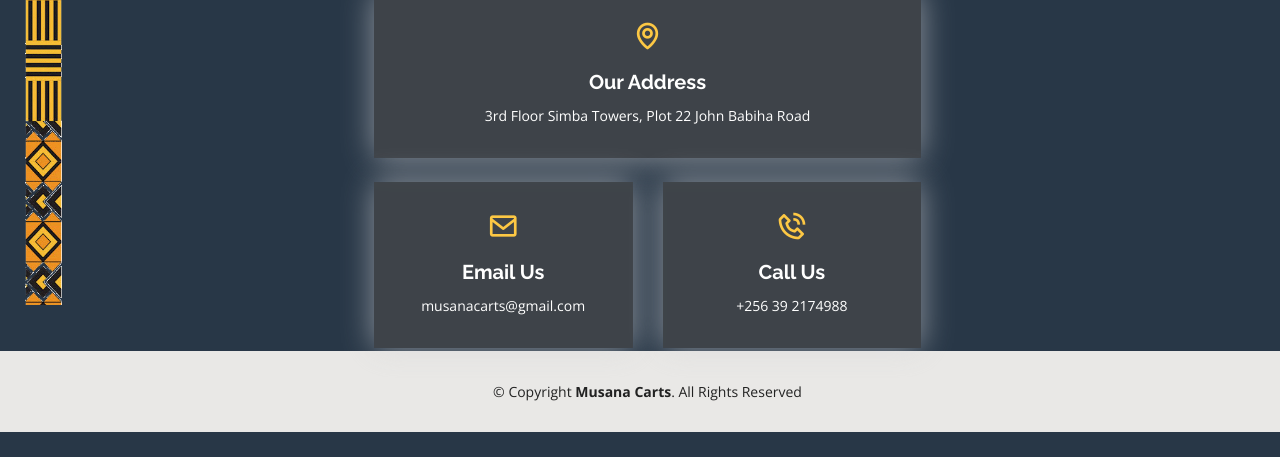
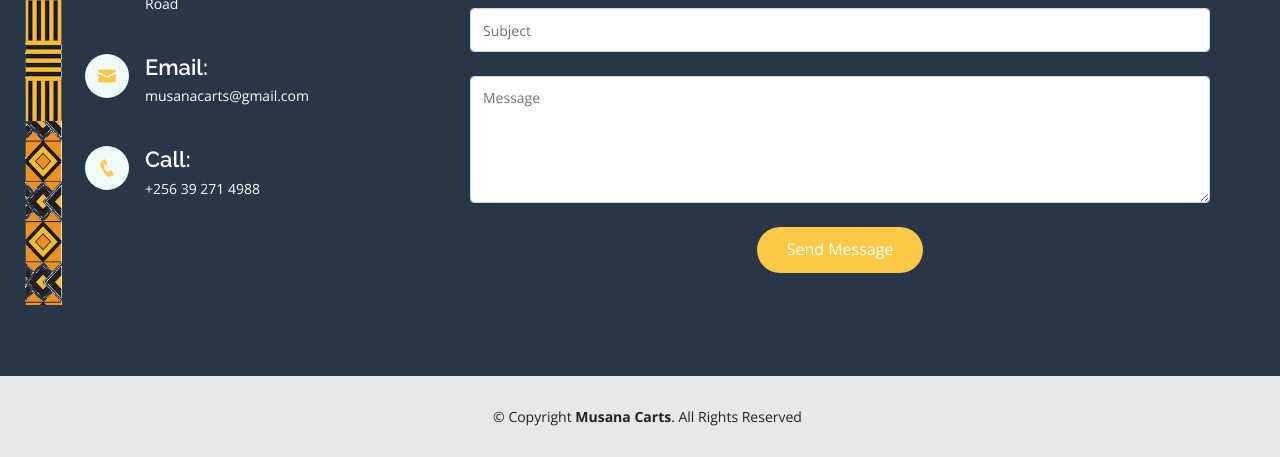
Before and after one commit to CalvinMagezi/musanacarts, a plain HTML site: page contact.html in a window 1280 px wide. Shown: the part 545-1002 px from the top of the page. Before the commit the page ends 977 px from the top, so only its background shows below. Drawn offline with nearby package versions, Linux system fonts and the light colour scheme.

Commit message:
Added back the contact form
Added back the contact form and removed the footer from the landing page

```diff
--- a/assets/css/style.css
+++ b/assets/css/style.css
@@ -1483,39 +1483,56 @@ section {
   border-radius: 50px;
   transition: 0.5s;
 }
-.contact .info-box {
-  color: #f7f7f7;
-  text-align: center;
-  box-shadow: 0 0 30px rgba(214, 215, 216, 0.6);
-  padding: 20px 0 30px 0;
-  background-color: rgba(75, 75, 75, 0.664);
-  transform: translateY(100px);
-}
-
-.contact .info-box i {
-  font-size: 32px;
-  color:#FDC844;
-  border-radius: 50%;
-  padding: 8px;
-}
-
-.contact .info-box h3 {
+.contact .info {
+  width: 100%;
+  background: none;
+}
+
+.contact .info i {
   font-size: 20px;
+  color: #FDC844;
+  float: left;
+  width: 44px;
+  height: 44px;
+  background: #effbf9;
+  display: flex;
+  justify-content: center;
+  align-items: center;
+  border-radius: 50px;
+  transition: all 0.3s ease-in-out;
+}
+
+.contact .info h4 {
+  padding: 0 0 0 60px;
+  font-size: 22px;
+  font-weight: 600;
+  margin-bottom: 5px;
   color: #ffffff;
-  font-weight: 700;
-  margin: 10px 0;
-}
-
-.contact .info-box p {
-  padding: 0;
-  line-height: 24px;
+}
+
+.contact .info p {
+  padding: 0 0 0 60px;
+  margin-bottom: 0;
   font-size: 14px;
-  margin-bottom: 0;
+  color: #ffffff;
+}
+
+.contact .info .email, .contact .info .phone {
+  margin-top: 40px;
+}
+
+.contact .info .email:hover i, .contact .info .address:hover i, .contact .info .phone:hover i {
+  background: #FDC844;
+  color: #fff;
 }
 
 .contact .php-email-form {
-  box-shadow: 0 0 30px rgba(214, 215, 216, 0.6);
-  padding: 30px;
+  width: 100%;
+  background: none;
+}
+
+.contact .php-email-form .form-group {
+  padding-bottom: 8px;
 }
 
 .contact .php-email-form .validate {
@@ -1530,13 +1547,9 @@ section {
   display: none;
   color: #fff;
   background: #ed3c0d;
-  text-align: left;
+  text-align: center;
   padding: 15px;
   font-weight: 600;
-}
-
-.contact .php-email-form .error-message br + br {
-  margin-top: 25px;
 }
 
 .contact .php-email-form .sent-message {
@@ -1569,35 +1582,34 @@ section {
 }
 
 .contact .php-email-form input, .contact .php-email-form textarea {
-  border-radius: 0;
+  border-radius: 4px;
   box-shadow: none;
   font-size: 14px;
-  border-radius: 4px;
 }
 
 .contact .php-email-form input:focus, .contact .php-email-form textarea:focus {
-  border-color:#FDC844;
+  border-color: #34b7a7;
 }
 
 .contact .php-email-form input {
-  padding: 20px 15px;
+  height: 44px;
 }
 
 .contact .php-email-form textarea {
-  padding: 12px 15px;
+  padding: 10px 12px;
 }
 
 .contact .php-email-form button[type="submit"] {
   background:#FDC844;
   border: 0;
-  padding: 10px 24px;
+  padding: 10px 30px 12px 30px;
   color: #fff;
   transition: 0.4s;
-  border-radius: 4px;
+  border-radius: 50px;
 }
 
 .contact .php-email-form button[type="submit"]:hover {
-  background:#FDC844;
+  background: #fdc944b0;
 }
 
 @-webkit-keyframes animate-loading {
--- a/contact.html
+++ b/contact.html
@@ -114,34 +114,73 @@
 
         <div class="row justify-content-center">
 
-          <div class="col-lg-6">
+          <div class="col-12">
 
-            <div class="row">
-              <div class="col-md-12">
-                <div class="info-box">
-                  <i class="bx bx-map"></i>
-                  <h3>Our Address</h3>
-                  <p>3rd Floor Simba Towers, Plot 22 John Babiha Road</p>
+            <div class="row mt-5">
+
+              <div class="col-lg-4">
+                <div class="info">
+                  <div class="address">
+                    <i class="icofont-google-map"></i>
+                    <h4>Location:</h4>
+                    <p>3rd Floor Simba Towers, Plot 22 John Babiha Road</p>
+                  </div>
+
+                  <div class="email">
+                    <a href="mailto:musanacarts@gmail.com">
+                      <i class="icofont-envelope"></i>
+                      <h4>Email:</h4>
+                      <p>musanacarts@gmail.com</p>
+                    </a>
+                  </div>
+
+                  <div class="phone">
+                    <a href="tel:256392714988">
+                      <i class="icofont-phone"></i>
+                      <h4>Call:</h4>
+                      <p>+256 39 271 4988</p>
+                    </a>
+                  </div>
+
                 </div>
+
               </div>
-              <div class="col-md-6">
-                <a href="mailto:info@ener-grow.com">
-                  <div class="info-box mt-4">
-                    <i class="bx bx-envelope"></i>
-                    <h3>Email Us</h3>
-                    <p>musanacarts@gmail.com</p>
+
+              <div class="col-lg-8 mt-5 mt-lg-0">
+
+                <form action="forms/contact.php" method="post" role="form" class="php-email-form">
+                  <div class="form-row">
+                    <div class="col-md-6 form-group">
+                      <input type="text" name="name" class="form-control" id="name" placeholder="Your Name"
+                        data-rule="minlen:4" data-msg="Please enter at least 4 chars" />
+                      <div class="validate"></div>
+                    </div>
+                    <div class="col-md-6 form-group">
+                      <input type="email" class="form-control" name="email" id="email" placeholder="Your Email"
+                        data-rule="email" data-msg="Please enter a valid email" />
+                      <div class="validate"></div>
+                    </div>
                   </div>
-                </a>
+                  <div class="form-group">
+                    <input type="text" class="form-control" name="subject" id="subject" placeholder="Subject"
+                      data-rule="minlen:4" data-msg="Please enter at least 8 chars of subject" />
+                    <div class="validate"></div>
+                  </div>
+                  <div class="form-group">
+                    <textarea class="form-control" name="message" rows="5" data-rule="required"
+                      data-msg="Please write something for us" placeholder="Message"></textarea>
+                    <div class="validate"></div>
+                  </div>
+                  <div class="mb-3">
+                    <div class="loading">Loading</div>
+                    <div class="error-message"></div>
+                    <div class="sent-message">Your message has been sent. Thank you!</div>
+                  </div>
+                  <div class="text-center"><button type="submit">Send Message</button></div>
+                </form>
+
               </div>
-              <div class="col-md-6">
-                <a href="tel:256783453636">
-                  <div class="info-box mt-4">
-                    <i class="bx bx-phone-call"></i>
-                    <h3>Call Us</h3>
-                    <p>+256 39 2174988</p>
-                  </div>
-                </a>
-              </div>
+
             </div>
 
           </div>
```
Also changed, not shown: index.html (+0 -8 lines), 2 other files.
